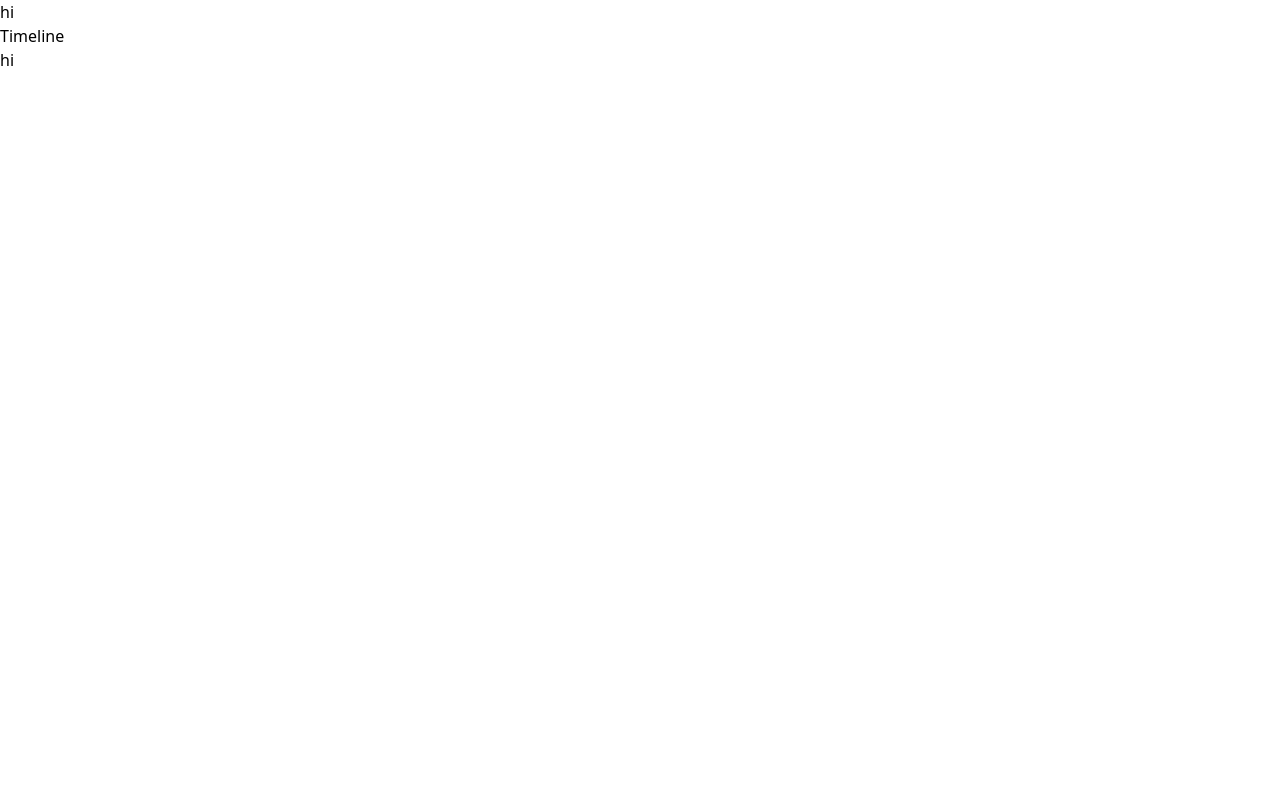
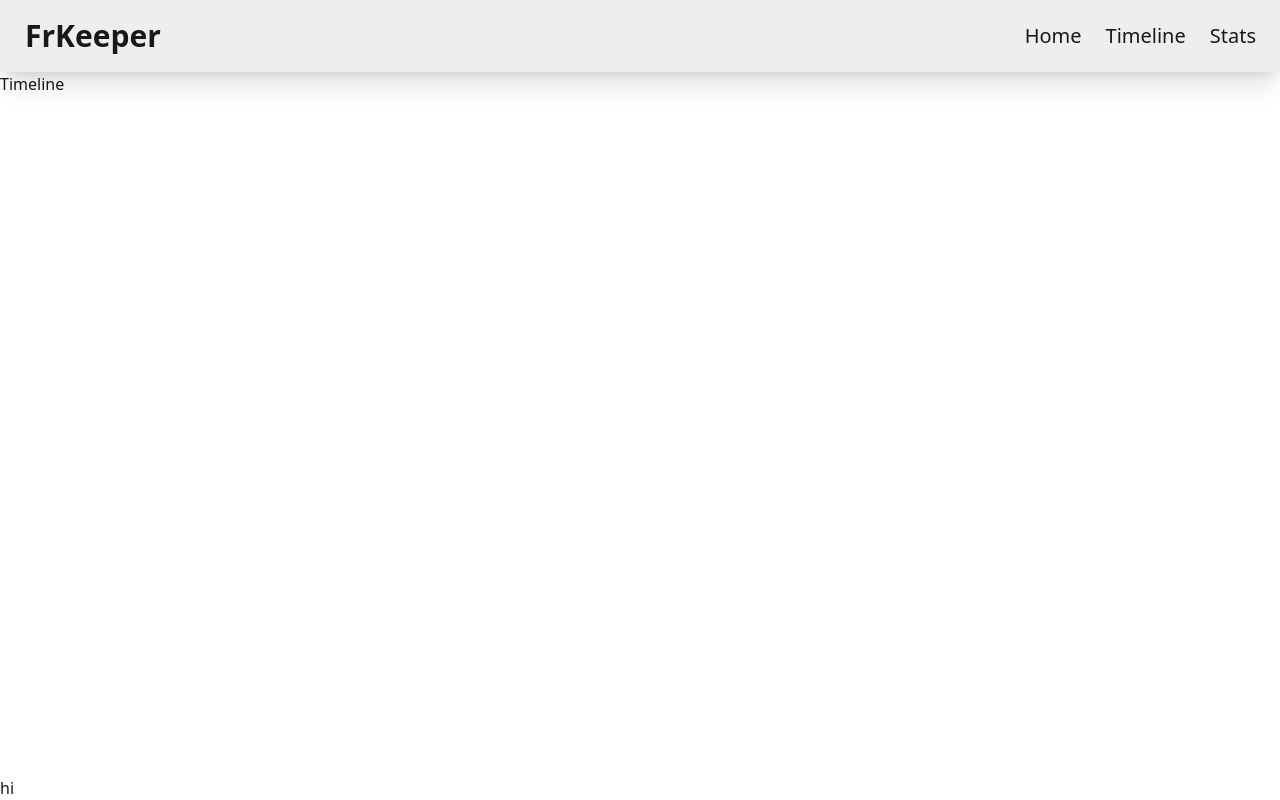
Before and after one commit to md-sadik-ahmed-l/Friend-Keeper, a Next.js app: page /timeline in a window 1280 px wide. Built offline with nearby package versions, Linux system fonts and the light colour scheme.

Commit message:
added to navbar section

```diff
--- a/package.json
+++ b/package.json
@@ -16,6 +16,7 @@
   "devDependencies": {
     "@tailwindcss/postcss": "^4",
     "babel-plugin-react-compiler": "1.0.0",
+    "daisyui": "^5.5.19",
     "eslint": "^9",
     "eslint-config-next": "16.2.3",
     "tailwindcss": "^4"
--- a/src/app/globals.css
+++ b/src/app/globals.css
@@ -1 +1,2 @@
 @import "tailwindcss";
+@plugin "daisyui";
--- a/src/app/layout.js
+++ b/src/app/layout.js
@@ -28,7 +28,7 @@ export default function RootLayout({ children }) {
 
         <Navbar></Navbar>
 
-        <main>{children}</main>
+        <main className="flex-1">{children}</main>
 
         <Footer></Footer>
 
--- a/src/component/Navbar/Navbar.jsx
+++ b/src/component/Navbar/Navbar.jsx
@@ -1,9 +1,51 @@
+import Link from 'next/link';
 import React from 'react';
 
 const Navbar = () => {
+
+    const links = <>
+        <li><Link href="/">Home</Link></li>
+        <li><Link href="/timeline">Timeline</Link></li>
+        <li><Link href="/stats">Stats</Link></li>
+    </>
+
     return (
-        <div>
-            hi
+        <div className='shadow-xl bg-base-300 sticky top-0 z-50'>
+            <div className="navbar container m-auto">
+
+                <div className="navbar-start">
+
+                    <div className="dropdown">
+
+                        <div tabIndex={0} role="button" className="btn btn-ghost sm:hidden">
+                            <svg xmlns="http://www.w3.org/2000/svg" className="h-5 w-5" fill="none" viewBox="0 0 24 24" stroke="currentColor"> <path strokeLinecap="round" strokeLinejoin="round" strokeWidth="2" d="M4 6h16M4 12h8m-8 6h16" /> </svg>
+                        </div>
+
+                        <ul
+                            tabIndex="-1"
+                            className="menu menu-sm dropdown-content bg-base-100 rounded-box z-1 mt-3 w-52 p-2 shadow">
+
+                            {links}
+                        </ul>
+
+                    </div>
+
+                    <Link href="/" className="btn hidden sm:flex btn-ghost font-extrabold text-3xl">FrKeeper</Link>
+
+                </div>
+
+                <Link href="/" className="btn sm:hidden btn-ghost font-extrabold text-xl ">FrKeeper</Link>
+
+                <div className="navbar-end hidden sm:flex">
+
+                    <ul className="menu menu-horizontal px-1 text-xl font-medium">
+
+                        {links}
+
+                    </ul>
+                </div>
+
+            </div>
         </div>
     );
 };
```
Also changed, not shown: 1 other file (tests, documents, lock files or other folders).
